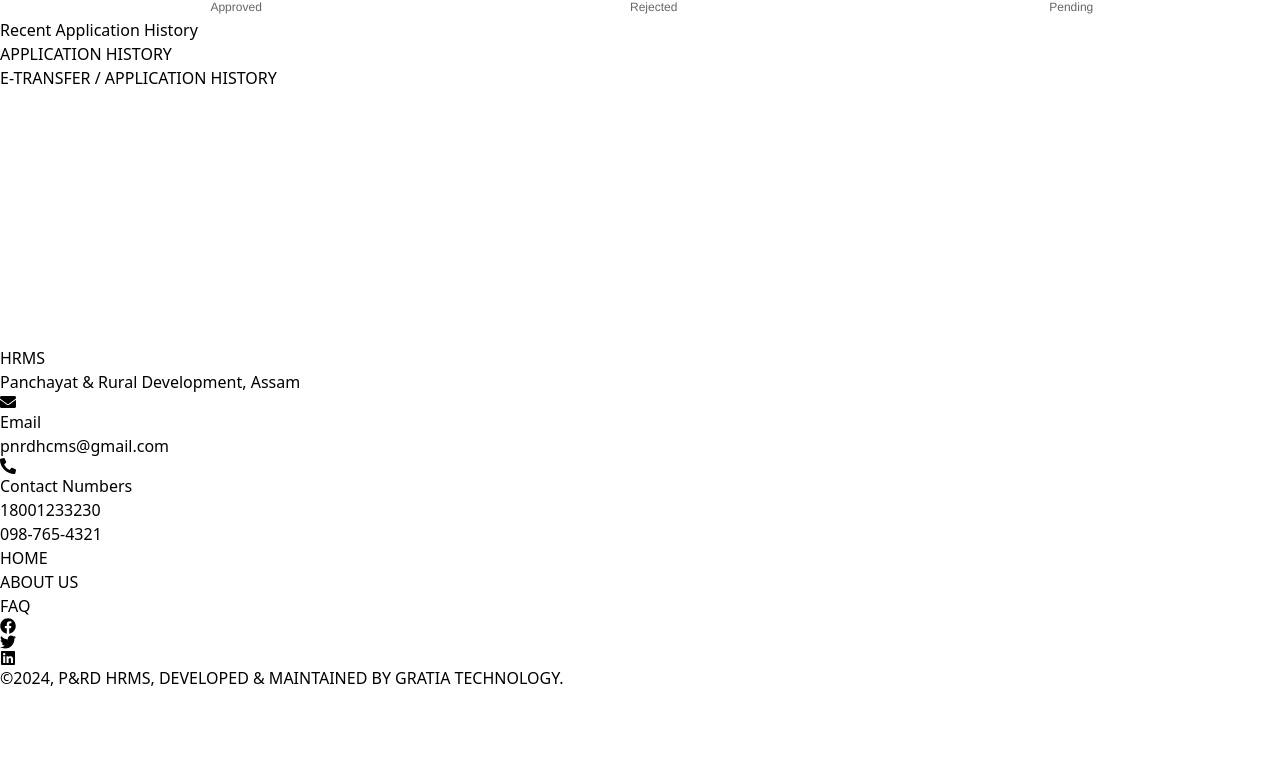
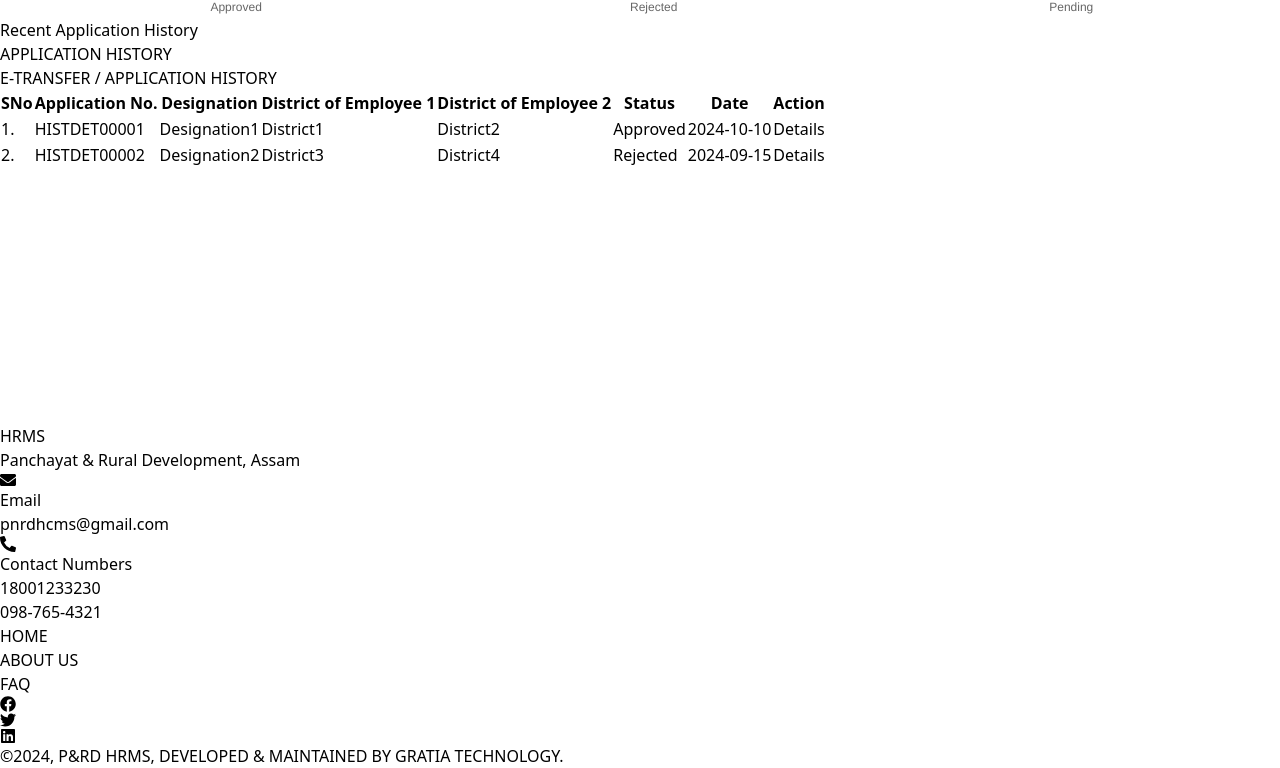
Before and after one commit to deep663/Landing_page_hrms, a React (Vite) app: page /etransfer in a window 1280 px wide. Shown: the part 1294-2062 px from the top of the page. Before the commit the page ends 1984 px from the top, so only its background shows below. Built offline with nearby package versions, Linux system fonts and the light colour scheme.

Commit message:
update on 7-11-24

```diff
--- a/src/components/etransfer/TransferApprove.jsx
+++ b/src/components/etransfer/TransferApprove.jsx
@@ -20,7 +20,7 @@ const TransferApproved = () => {
       {/* Filter Section */}
       {/* Use a similar filter section as in the pending component, if needed */}
 
-      {/* Table Section
+      {/* Table Section */}
       <div className="overflow-x-auto mx-4 mt-4">
         <table className="min-w-full bg-white">
           <thead className="bg-gray-100">
@@ -52,7 +52,7 @@ const TransferApproved = () => {
             </tr>
           </tbody>
         </table>
-      </div> */}
+      </div>
 
       {/* Details Modal */}
       {showDetailsModal && <DetailsModal toggleDetails={toggleDetails} />}
--- a/src/components/etransfer/TransferHistory.jsx
+++ b/src/components/etransfer/TransferHistory.jsx
@@ -42,7 +42,7 @@ const TransferHistory = () => {
       </header>
 
       {/* Table Section */}
-      {/* <div className="overflow-x-auto mx-4 mt-4">
+      <div className="overflow-x-auto mx-4 mt-4">
         <table className="min-w-full bg-white">
           <thead className="bg-gray-100">
             <tr>
@@ -82,7 +82,7 @@ const TransferHistory = () => {
             ))}
           </tbody>
         </table>
-      </div> */}
+      </div>
 
       {/* Details Modal */}
       {showDetailsModal && selectedApplication && (
--- a/src/components/etransfer/TransferReject.jsx
+++ b/src/components/etransfer/TransferReject.jsx
@@ -18,7 +18,7 @@ const TransferReject = () => {
       </header>
 
       {/* Table Section */}
-      {/* <div className="overflow-x-auto mx-4 mt-4">
+      <div className="overflow-x-auto mx-4 mt-4">
         <table className="min-w-full bg-white">
           <thead className="bg-gray-100">
             <tr>
@@ -49,7 +49,7 @@ const TransferReject = () => {
             </tr>
           </tbody>
         </table>
-      </div> */}
+      </div>
 
       {/* Details Modal */}
       {showDetailsModal && <DetailsModal toggleDetails={toggleDetails} />}
```
